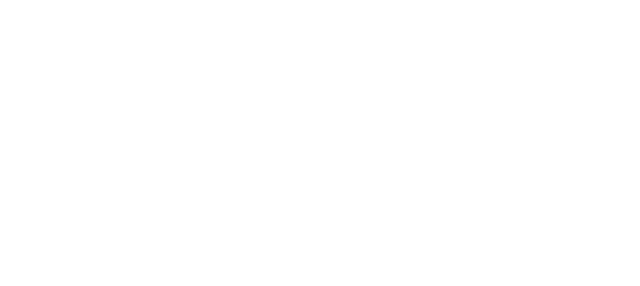
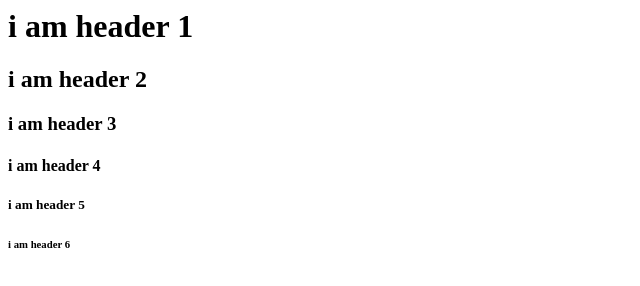
Before and after one commit to Dav407/html, a plain HTML site: page index.html in a window 1280 px wide. Shown: the whole page, without its empty margins (0-640 px from the left). Drawn offline with Linux system fonts and the light colour scheme.

Commit message:
html header tag added

```diff
--- a/index.html
+++ b/index.html
@@ -1,11 +1,14 @@
-<!DOCTYPE html>
-<html lang="en">
-<head>
-    <meta charset="UTF-8">
-    <meta name="viewport" content="width=device-width, initial-scale=1.0">
-    <title>Document</title>
-</head>
-<body>
-
-</body>
+<html>
+    <head>
+        <title>MY FIRST WEBSITE$</title>
+    </head>
+    <body>
+        <!-- this are header tags -->
+ <h1>i am header 1</h1>
+ <h2>i am header 2</h2>
+ <h3>i am header 3</h3>
+ <h4>i am header 4</h4>
+ <h5>i am header 5</h5>
+ <h6>i am header 6</h6>
+    </body>
 </html>
```
